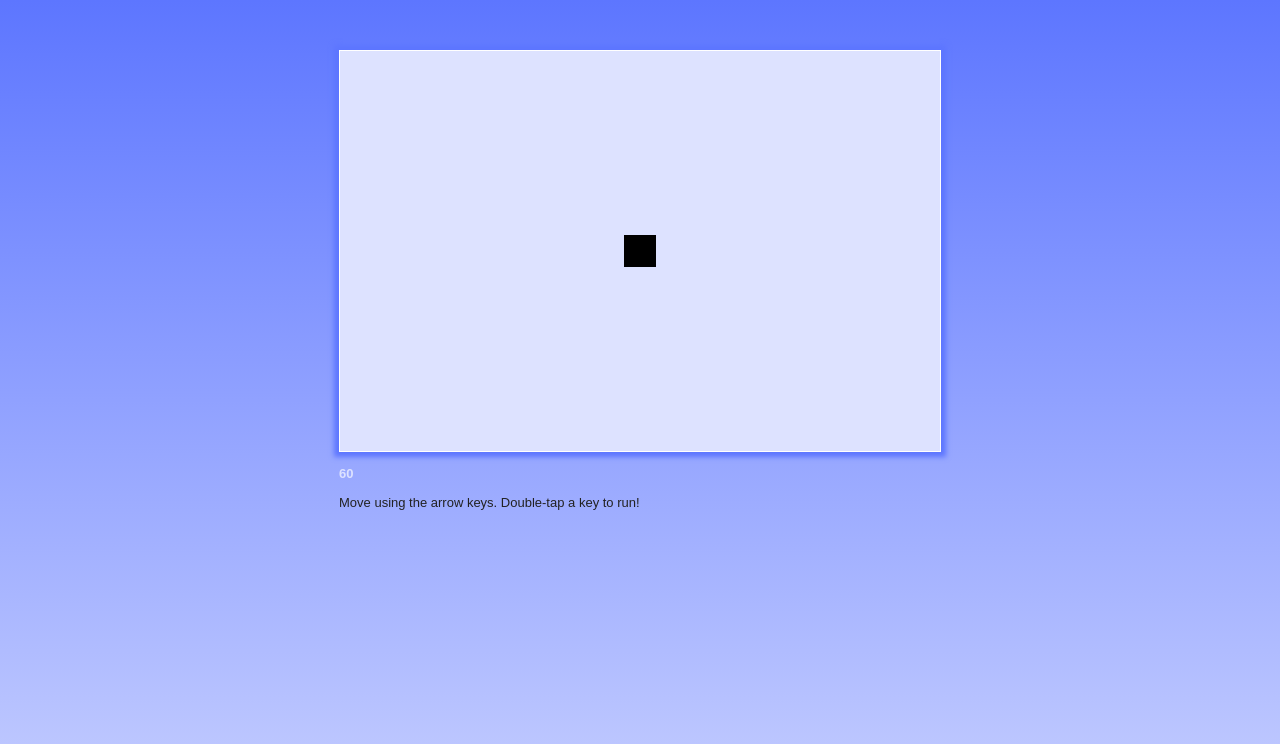
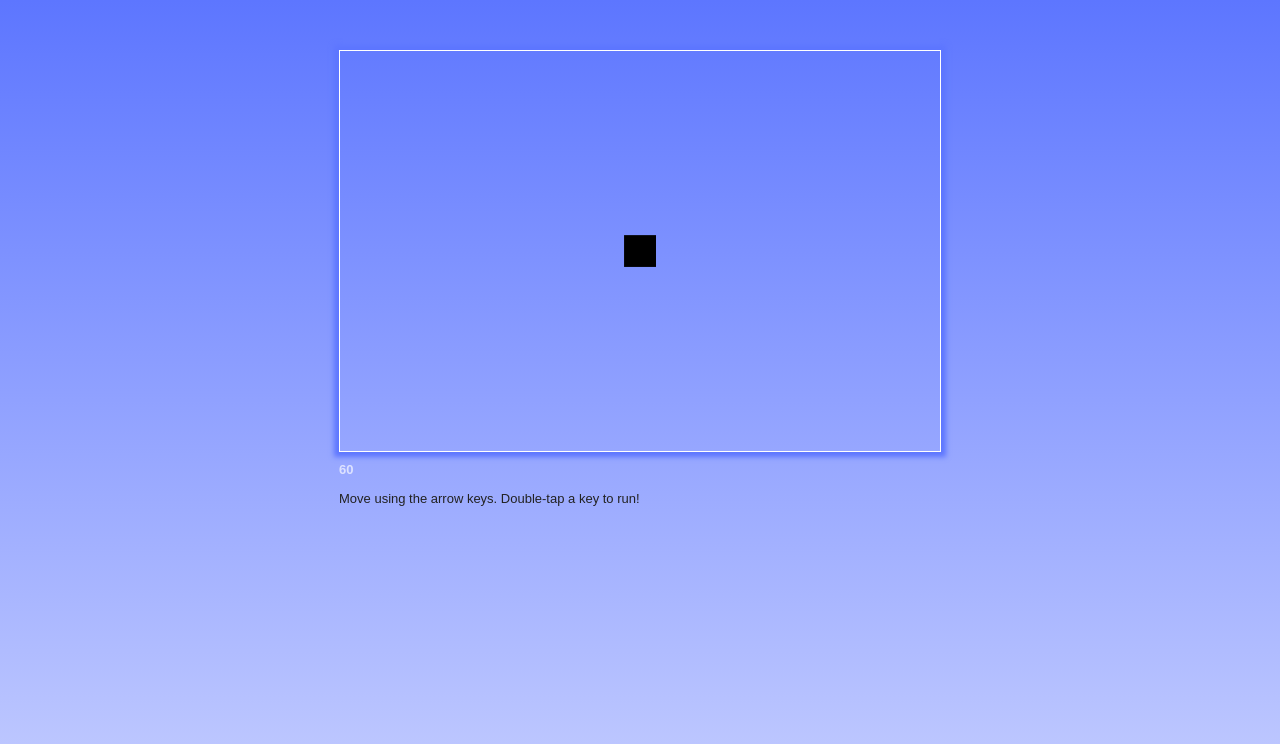
Before and after one commit to chikamichi/rxr, a plain HTML site: page index.html in a window 1280 px wide. Drawn offline with Linux system fonts and the light colour scheme.

Commit message:
Refactored the way components are bound to a canvas.
Each component must be bound to canvas. Several canvas elements are
allowed, hence layering is now available. Several components may render
to a same layer, in which case the coordination must be ensured by the
components themselves.

If the canvas element does not exit, it will be created on the fly and
attached to the DOM. One may passa jQuery reference to an existing
canvas element, though.

```diff
--- a/css/style.sass
+++ b/css/style.sass
@@ -7,6 +7,8 @@ $bg1: #5D76FF
 $bg2: lighten($bg1, 20)
 $bg-canvas: lighten($bg1, 25)
 
+$container-width: 602px
+$container-height: 402px
 $canvas-width: 600px
 $canvas-height: 400px
 $width-border: 1px
@@ -22,13 +24,16 @@ body
   width: $canvas-width + 2*$width-border
 
 #my-game
+  width: $container-width
+  height: $container-height
   padding:
     top: 50px
 
   canvas
+    position: absolute
     width: $canvas-width
     height: $canvas-height
-    background: $bg-canvas
+    //background: $bg-canvas
     +box-shadow($bg1 0 0 5px 5px)
     border: $width-border solid adjust-lightness($theme1, 100)
 
--- a/index.html
+++ b/index.html
@@ -18,7 +18,6 @@
     <header>
     </header>
     <div id="my-game" role="main">
-      <canvas></canvas>
     </div>
     <footer>
       <div id="fps">
--- a/js/app.js
+++ b/js/app.js
@@ -1,18 +1,18 @@
 (function() {
   window.RXR = {};
+  RXR._events = function() {};
+  MicroEvent.mixin(RXR._events);
+  RXR.Events = new RXR._events();
+  Array.prototype.remove = function(e) {
+    var t, _ref;
+    if ((t = this.indexOf(e)) > -1) {
+      return ([].splice.apply(this, [t, t - t + 1].concat(_ref = [])), _ref);
+    }
+  };
   $(document).ready(function() {
     return RXR.current = new RXR.Base({
       el: $("#my-game"),
       fps: $("#fps")
     });
   });
-  Array.prototype.remove = function(e) {
-    var t, _ref;
-    if ((t = this.indexOf(e)) > -1) {
-      return ([].splice.apply(this, [t, t - t + 1].concat(_ref = [])), _ref);
-    }
-  };
-  RXR._events = function() {};
-  MicroEvent.mixin(RXR._events);
-  RXR.Events = new RXR._events();
 }).call(this);
--- a/js/base.js
+++ b/js/base.js
@@ -3,32 +3,30 @@
   window.RXR = (function(RXR) {
     RXR.Base = (function() {
       function _Class(options) {
+        var player_canvas;
         this.options = options;
         this.start = __bind(this.start, this);
         this.checkIfReady = __bind(this.checkIfReady, this);
         this.settings = {};
         this.settings.has_fps = Boolean(this.options.fps);
+        this.settings.container = $(this.options.el);
         if (this.settings.has_fps) {
           this.fps = new RXR.FPS({
             el: this.options.fps
           });
         }
-        this.canvas = new RXR.Canvas({
-          el: $(this.options.el).find("canvas")
-        });
         this.keyboard = new RXR.Keyboard();
-        this.player = new RXR.Player({
-          canvas: this.canvas
-        });
         this.loop = new RXR.MainLoop({
           has_fps: this.settings.has_fps
         });
-        this.mustBeReady = ["canvas", "keyboard", "player"];
-        this.readyComponents = [];
-        _.each(this.mustBeReady, __bind(function(component) {
-          return RXR.Events.bind(component + ":ready", this.checkIfReady);
-        }, this));
+        player_canvas = new RXR.Canvas({
+          container: this.settings.container
+        });
+        this.player = new RXR.Player({
+          scene: player_canvas
+        });
         this.init();
+        return this;
       }
       _Class.prototype.checkIfReady = function(component) {
         this.readyComponents.push(component);
@@ -37,7 +35,11 @@
         }
       };
       _Class.prototype.init = function() {
-        this.canvas.init();
+        this.mustBeReady = ["keyboard", "player"];
+        this.readyComponents = [];
+        _.each(this.mustBeReady, __bind(function(component) {
+          return RXR.Events.bind(component + ":ready", this.checkIfReady);
+        }, this));
         this.keyboard.init();
         return this.player.init();
       };
--- a/js/canvas.js
+++ b/js/canvas.js
@@ -8,25 +8,40 @@
         _.extend(this, (new RXR.Helpers).components);
         _.extend(this, (new RXR.Helpers).drawable);
         this.component_name = 'canvas';
-        this.context = $(this.options.el).get(0).getContext("2d");
-        this._setDimensions();
+        if (this.options.container) {
+          this.attachToContainer();
+        } else {
+          this.bindScene();
+        }
         this.render_queue = [];
         RXR.Events.bind('canvas:refresh', this.refresh);
       }
       _Class.prototype.init = function() {
-        var data;
-        data = {
-          x: this.width / 2 - 16,
-          y: this.height / 2 - 16
-        };
         this.clear();
-        RXR.Events.trigger('player:set:coordinates', data);
         return this.ready();
       };
+      _Class.prototype.attachToContainer = function() {
+        var canvas;
+        this.container = this.options.container;
+        canvas = $('<canvas>');
+        this.container.append(canvas);
+        this.canvas = $(this.container).find('canvas:last');
+        this.context = this.canvas.get(0).getContext('2d');
+        return this._setDimensions();
+      };
+      _Class.prototype.bindScene = function() {
+        this.canvas = options.canvas;
+        this.container = this.canvas.parent();
+        this.context = this.canvas.get(0).getContext('2d');
+        return this._setDimensions();
+      };
       _Class.prototype.clear = function() {
+        this.context.save();
+        this.context.setTransform(1, 0, 0, 1, 0, 0);
         this.context.fillStyle = 'rgba(255,255,255,1)';
         this.context.strokeStyle = 'rgba(255,255,255,1)';
-        return this.context.clearRect(0, 0, this.width, this.height);
+        this.context.clearRect(0, 0, this.width, this.height);
+        return this.context.restore();
       };
       _Class.prototype.queue = function(callback) {
         return this.render_queue.push(callback);
@@ -41,10 +56,10 @@
         return this.render_queue = [];
       };
       _Class.prototype._setDimensions = function() {
-        this.width = this.pixels2int($(this.options.el).css('width'));
-        this.height = this.pixels2int($(this.options.el).css('height'));
-        $(this.options.el).attr('width', this.width);
-        return $(this.options.el).attr('height', this.height);
+        this.width = this.pixels2int($(this.options.container).css('width'));
+        this.height = this.pixels2int($(this.options.container).css('height'));
+        $(this.canvas).attr('width', this.width);
+        return $(this.canvas).attr('height', this.height);
       };
       return _Class;
     })();
--- a/js/player.js
+++ b/js/player.js
@@ -10,6 +10,7 @@
         _.extend(this, (new RXR.Helpers).components);
         _.extend(this, (new RXR.Helpers).keyCodes);
         this.component_name = 'player';
+        this.scene = this.options.scene;
         this.available_directions = ['left', 'up', 'right', 'down'];
         this.speed = {
           normal: 1,
@@ -20,6 +21,10 @@
         RXR.Events.bind('player:refresh', this.refresh);
       }
       _Class.prototype.init = function() {
+        this.setCoordinates({
+          x: this.scene.width / 2 - 16,
+          y: this.scene.height / 2 - 16
+        });
         this.refresh();
         return this.ready();
       };
@@ -46,7 +51,7 @@
         return _results;
       };
       _Class.prototype.refresh = function() {
-        return this.options.canvas.queue([
+        return this.scene.queue([
           function(player) {
             this.clear();
             this.context.fillStyle = '#000000';
```
Also changed, not shown: css/style.css, 4 other files.
